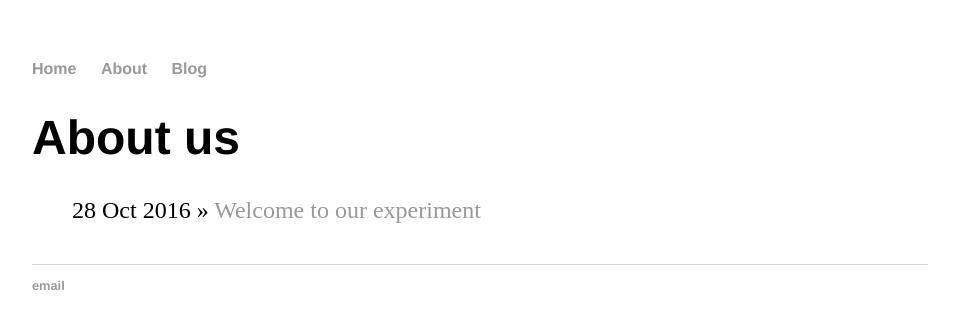
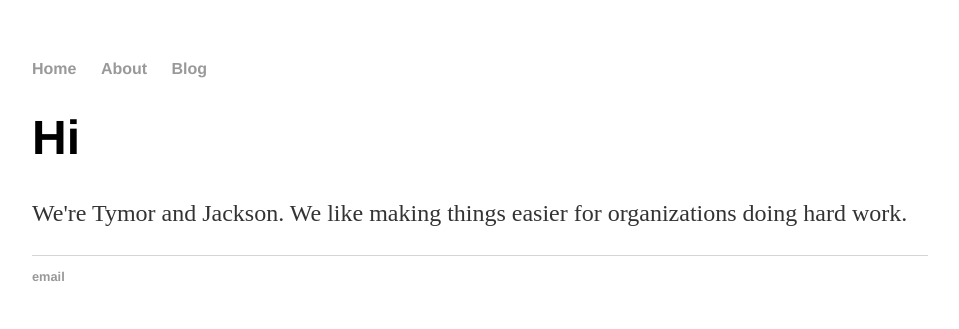
Before and after one commit to jfw278/jfw278.github.io, a Jekyll site: the page built from about/index.html, in a window 1280 px wide. Shown: the top 329 px of the page, without its empty margins (160-1119 px from the left). Built offline with Jekyll 4.4.1, drawn with Linux system fonts in a browser that asks for light colours.

Commit message:
Update index.html

```diff
--- a/about/index.html
+++ b/about/index.html
@@ -2,10 +2,7 @@
 layout: default
 title: About us
 ---
-	<h1>{{ page.title }}</h1>
-	<ul class="posts">
-
-	  {% for post in site.posts %}
-	    <li><span>{{ post.date | date_to_string }}</span> » <a href="{{ post.url }}" title="{{ post.title }}">{{ post.title }}</a></li>
-	  {% endfor %}
-	</ul>
+<div class="blurb">
+	<h1>Hi</h1>
+	<p>We're Tymor and Jackson. We like making things easier for organizations doing hard work.</p>
+</div><!-- /.blurb -->
```
